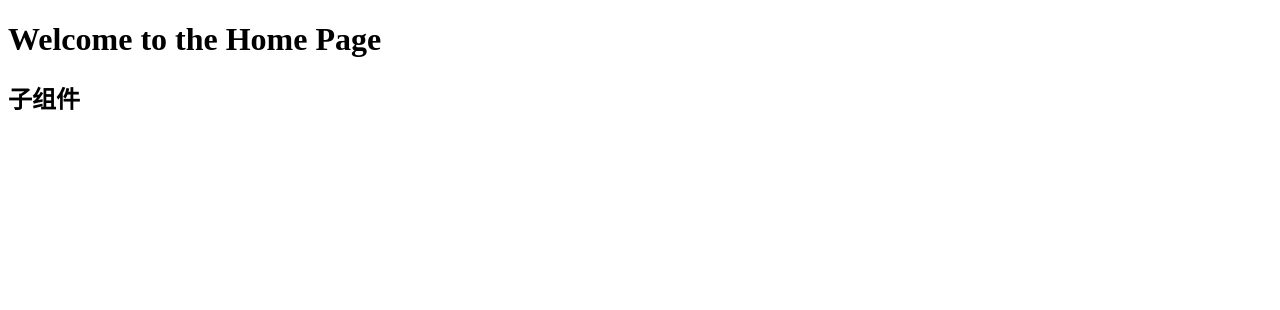
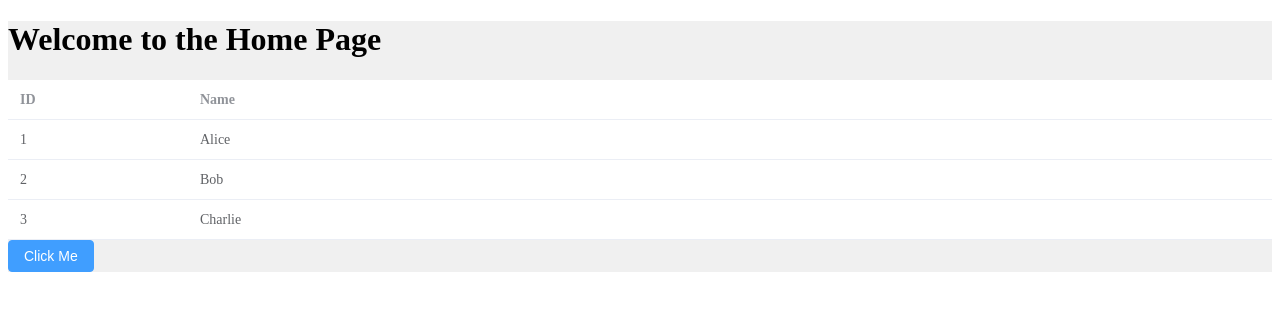
Before and after one commit to CedricGeng/work_demo, a Vue app: page / in a window 1280 px wide. Shown: the top 310 px of the page. Built offline with nearby package versions, Linux system fonts and the light colour scheme; the HTML template or start-up script is replaced by a standard one.

Commit message:
体验父传子

```diff
--- a/src/components/Person.vue
+++ b/src/components/Person.vue
@@ -1,15 +1,27 @@
 <template>
-  <div>
-    <h2 ref="personTitle">子组件</h2>
-  </div>
+  <el-table :data="props.dataList" class="person">
+    <el-table-column prop="id" label="ID" width="180" />
+    <el-table-column prop="name" label="Name" />
+  </el-table>
+  <el-button type="primary" @click="handleClick">Click Me</el-button>
 </template>
 
 <script setup lang="ts">
 import { ref, reactive, onMounted, computed, watch, useTemplateRef } from "vue"
-let personTitle = useTemplateRef("personTitle")
+
+const props = defineProps(["name", "dataList"])
+
 onMounted(() => {
-  console.log("personTitle", personTitle.value)
+  console.log(props.dataList)
 })
+
+const handleClick = () => {
+  props.dataList[0].name = "Updated Name"
+}
 </script>
 
-<style scoped></style>
+<style scoped>
+.person {
+  background-color: #e0e0e0;
+}
+</style>
--- a/src/view/home.vue
+++ b/src/view/home.vue
@@ -1,17 +1,22 @@
 <template>
   <div class="home">
     <h1>Welcome to the Home Page</h1>
-    <Person ref="personRef" />
+    <Person name="John Doe" :dataList="dataList" />
   </div>
 </template>
 
 <script setup lang="ts">
 import { ref, reactive, onMounted, computed, watch } from "vue"
 import Person from "@/components/Person.vue"
-let personRef = ref()
-onMounted(() => {
-  console.log("personRef", personRef.value)
-})
+const dataList = reactive([
+  { id: 1, name: "Alice" },
+  { id: 2, name: "Bob" },
+  { id: 3, name: "Charlie" },
+])
 </script>
 
-<style scoped></style>
+<style scoped>
+.home {
+  background-color: #f0f0f0;
+}
+</style>
```
